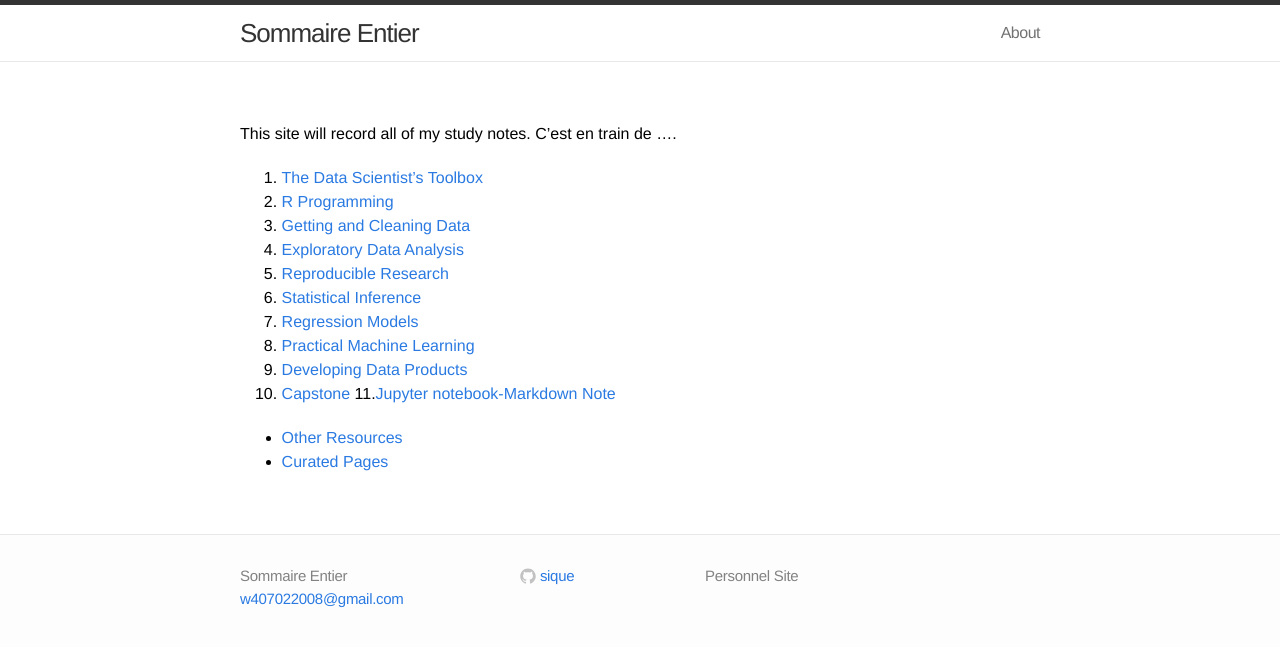
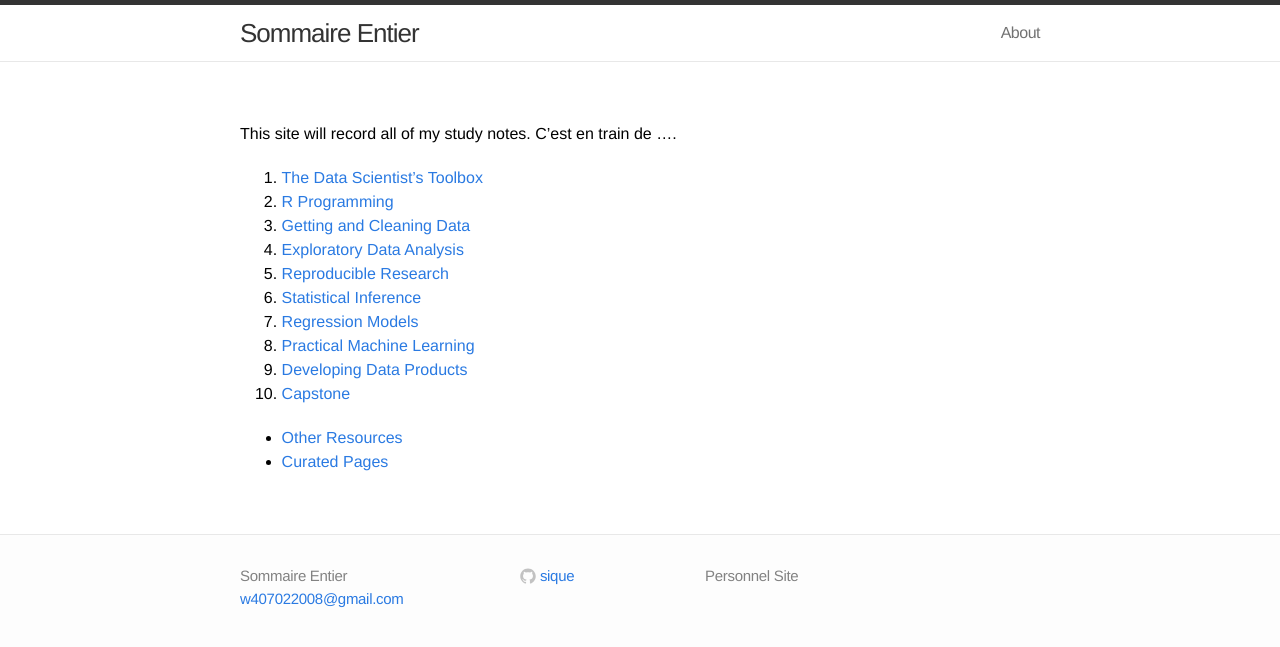
Before and after one commit to w407022008/Wangze.github.io, a Jekyll site: the page built from index.md, in a window 1280 px wide. Shown: the top 647 px of the page. Built offline with Jekyll 4.4.1, drawn with Linux system fonts in a browser that asks for light colours.

Commit message:
Update index.md

```diff
--- a/index.md
+++ b/index.md
@@ -14,7 +14,6 @@ This site will record all of my study notes. C'est en train de ....
 8. [Practical Machine Learning](/sique.github.io/pml/)
 9. [Developing Data Products](/sique.github.io/ddp/)
 10. [Capstone](/sique.github.io/capstone/)
-11.[Jupyter notebook-Markdown Note](/Python-Notes/Jupyter notebook-Markdown Note/)
 
 - [Other Resources](/sique.github.io/other/)
 - [Curated Pages](/sique.github.io/curated/)
```
